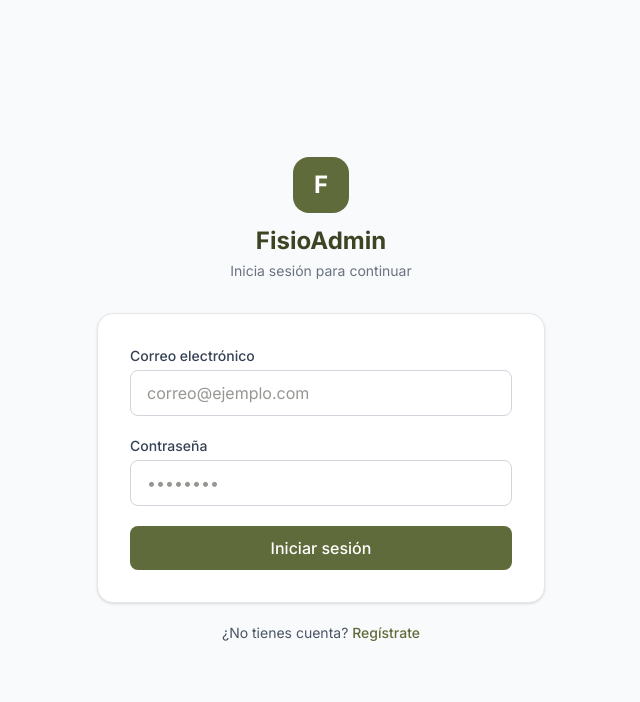
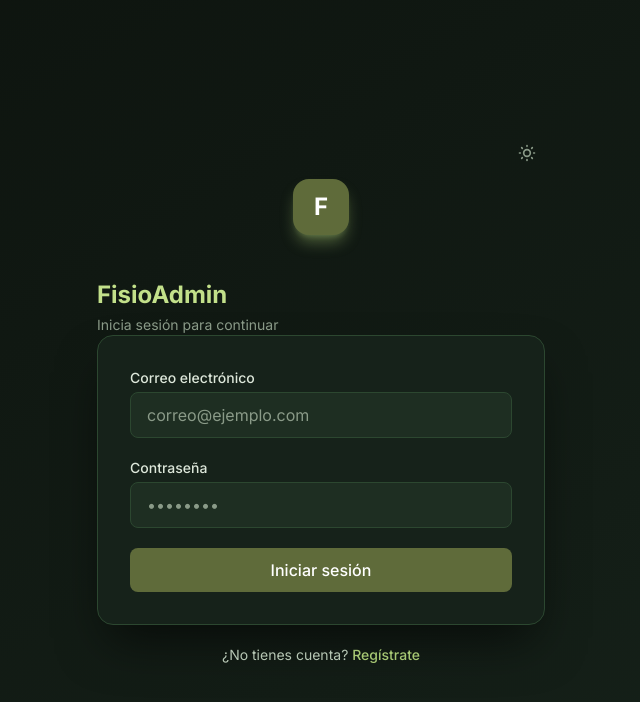
Before and after one commit to juan-bot/FisioAdmin, a React (Vite) app: page / in a window 1280 px wide. Shown: the top 702 px of the page, without its empty margins (319-959 px from the left). Built offline with nearby package versions, Linux system fonts and the light colour scheme; no server answers.

Commit message:
add dark mode

```diff
--- a/src/App.tsx
+++ b/src/App.tsx
@@ -1,6 +1,8 @@
 import { useState } from 'react';
 import { AuthProvider, useAuth } from './context/AuthContext';
 import { AppProvider } from './context/AppContext';
+import { ThemeProvider } from './context/ThemeContext';
+import { ThemeToggle } from './components/ui/ThemeToggle';
 import { Sidebar } from './components/layout/Sidebar';
 import { Footer } from './components/layout/Footer';
 import { AuthScreen } from './components/auth/AuthScreen';
@@ -146,10 +148,11 @@ function Header() {
   return (
       <header className="flex items-center justify-between lg:justify-end gap-4">
         <div className="lg:hidden pl-12">
-          <h2 className="text-xl font-bold text-primary-dark">FisioAdmin</h2>
+          <h2 className="text-xl font-bold text-primary-dark dark:text-white">FisioAdmin</h2>
         </div>
       <div className="flex items-center gap-4">
-        <div className="flex items-center gap-3 p-2 bg-white rounded-xl border border-gray-200">
+        <ThemeToggle />
+        <div className="flex items-center gap-3 p-2 bg-white rounded-xl border border-gray-200 dark:bg-[#16221a] dark:border-[#2c4730]">
           <div className="hidden sm:block text-right">
             <p className="text-sm font-medium text-gray-900">Hoy</p>
             <p className="text-xs text-gray-500">
@@ -213,9 +216,11 @@ function Root() {
 
 function App() {
   return (
-    <AuthProvider>
-      <Root />
-    </AuthProvider>
+    <ThemeProvider>
+      <AuthProvider>
+        <Root />
+      </AuthProvider>
+    </ThemeProvider>
   );
 }
 
--- a/src/components/auth/AuthScreen.tsx
+++ b/src/components/auth/AuthScreen.tsx
@@ -1,5 +1,6 @@
 import { useState, FormEvent } from 'react';
 import { useAuth } from '../../context/AuthContext';
+import { ThemeToggle } from '../ui/ThemeToggle';
 
 type Mode = 'login' | 'register';
 
@@ -48,19 +49,22 @@ export function AuthScreen() {
   const labelClass = "block text-sm font-medium text-gray-700 mb-1";
 
   return (
-    <div className="min-h-screen flex items-center justify-center bg-gray-50 p-4">
+    <div className="min-h-screen flex items-center justify-center bg-gray-50 p-4 dark:bg-gradient-to-br dark:from-[#0d130e] dark:to-[#16221a]">
       <div className="w-full max-w-md">
+        <div className="flex justify-end mb-2">
+          <ThemeToggle />
+        </div>
         <div className="text-center mb-8">
-          <div className="inline-flex items-center justify-center w-14 h-14 rounded-2xl bg-primary text-white text-2xl font-bold mb-3">
+          <div className="inline-flex items-center justify-center w-14 h-14 rounded-2xl bg-primary text-white text-2xl font-bold mb-3 dark:shadow-lg dark:shadow-[#a7c874]/40">
             F
           </div>
-          <h1 className="text-2xl font-bold text-primary-dark">FisioAdmin</h1>
-          <p className="text-sm text-gray-500 mt-1">
-            {mode === 'login' ? 'Inicia sesión para continuar' : 'Crea tu cuenta'}
-          </p>
         </div>
+        <h1 className="text-2xl font-bold text-primary-dark dark:text-[#c2e08a]">FisioAdmin</h1>
+        <p className="text-sm text-gray-500 mt-1 dark:text-[#8a9a88]">
+          {mode === 'login' ? 'Inicia sesión para continuar' : 'Crea tu cuenta'}
+        </p>
 
-        <form onSubmit={handleSubmit} className="bg-white p-6 sm:p-8 rounded-2xl border border-gray-200 shadow-sm space-y-5">
+      <form onSubmit={handleSubmit} className="bg-white p-6 sm:p-8 rounded-2xl border border-gray-200 shadow-sm space-y-5 dark:bg-[#16221a] dark:border-[#2c4730] dark:shadow-2xl dark:shadow-black/60">
           {error && <div className="p-3 bg-danger-light border border-danger text-danger rounded-lg text-sm">{error}</div>}
           {authError && <div className="p-3 bg-danger-light border border-danger text-danger rounded-lg text-sm">{authError}</div>}
           {info && <div className="p-3 bg-secondary-light border border-secondary text-secondary-dark rounded-lg text-sm">{info}</div>}
--- a/src/components/dashboard/Metrics.tsx
+++ b/src/components/dashboard/Metrics.tsx
@@ -251,7 +251,7 @@ export default function Metrics() {
             <p className="text-sm text-gray-500">Por tipo de atención</p>
           </CardHeader>
           <CardBody>
-            <DonutChart />
+            <DonutChart segments={donutSegments} />
           </CardBody>
         </Card>
       </div>
--- /dev/null
+++ b/src/components/ui/ThemeToggle.tsx
@@ -0,0 +1,24 @@
+import { useTheme } from '../../context/ThemeContext';
+
+export function ThemeToggle() {
+  const { theme, toggle } = useTheme();
+  const isDark = theme === 'dark';
+
+  return (
+    <button
+      onClick={toggle}
+      aria-label={isDark ? 'Cambiar a modo claro' : 'Cambiar a modo oscuro'}
+      className="p-2 text-gray-500 hover:text-gray-700 rounded-lg hover:bg-gray-100 transition-colors dark:text-gray-300 dark:hover:text-gray-100 dark:hover:bg-gray-700"
+    >
+      {isDark ? (
+        <svg className="w-5 h-5" fill="none" stroke="currentColor" viewBox="0 0 24 24">
+          <path strokeLinecap="round" strokeLinejoin="round" strokeWidth="2" d="M12 3v1m0 16v1m9-9h-1M4 12H3m15.364 6.364l-.707-.707M6.343 6.343l-.707-.707m12.728 0l-.707.707M6.343 17.657l-.707.707M16 12a4 4 0 11-8 0 4 4 0 018 0z" />
+        </svg>
+      ) : (
+        <svg className="w-5 h-5" fill="none" stroke="currentColor" viewBox="0 0 24 24">
+          <path strokeLinecap="round" strokeLinejoin="round" strokeWidth="2" d="M20.354 15.354A9 9 0 018.646 3.646 9.003 9.003 0 0012 21a9.003 9.003 0 008.354-5.646z" />
+        </svg>
+      )}
+    </button>
+  );
+}
--- /dev/null
+++ b/src/context/ThemeContext.tsx
@@ -0,0 +1,43 @@
+import { createContext, useContext, useState, useEffect, ReactNode } from 'react';
+
+type Theme = 'light' | 'dark';
+
+interface ThemeContextType {
+  theme: Theme;
+  toggle: () => void;
+}
+
+const ThemeContext = createContext<ThemeContextType | undefined>(undefined);
+
+function getInitialTheme(): Theme {
+  const stored = localStorage.getItem('fisio-theme');
+  if (stored === 'dark' || stored === 'light') return stored;
+  return 'dark';
+}
+
+export function ThemeProvider({ children }: { children: ReactNode }) {
+  const [theme, setTheme] = useState<Theme>(getInitialTheme);
+
+  useEffect(() => {
+    const root = document.documentElement;
+    if (theme === 'dark') root.classList.add('dark');
+    else root.classList.remove('dark');
+    localStorage.setItem('fisio-theme', theme);
+  }, [theme]);
+
+  const toggle = () => setTheme(t => (t === 'dark' ? 'light' : 'dark'));
+
+  return (
+    <ThemeContext.Provider value={{ theme, toggle }}>
+      {children}
+    </ThemeContext.Provider>
+  );
+}
+
+export function useTheme() {
+  const context = useContext(ThemeContext);
+  if (!context) {
+    throw new Error('useTheme must be used within ThemeProvider');
+  }
+  return context;
+}
--- a/src/index.css
+++ b/src/index.css
@@ -1,6 +1,8 @@
 @import "tailwindcss";
 
 @source "./**/*.{ts,tsx,js,jsx}";
+
+@custom-variant dark (&:where(.dark, .dark *));
 
 @theme {
   --color-primary: #5f6b3a;
@@ -111,11 +113,11 @@
   }
 
   .card {
-    @apply bg-white rounded-xl shadow-sm border border-gray-100 overflow-hidden;
+    @apply bg-white rounded-xl shadow-sm border border-gray-100 overflow-hidden dark:bg-gray-800 dark:border-gray-700;
   }
 
   .card-header {
-    @apply px-6 py-4 border-b border-gray-100 bg-gray-50;
+    @apply px-6 py-4 border-b border-gray-100 bg-gray-50 dark:bg-gray-800/60 dark:border-gray-700;
   }
 
   .card-body {
@@ -127,22 +129,230 @@
   }
 
   .badge-success {
-    @apply bg-success-light text-success;
+    @apply bg-success-light text-success dark:bg-success/20 dark:text-success;
   }
 
   .badge-warning {
-    @apply bg-warning-light text-warning;
+    @apply bg-warning-light text-warning dark:bg-warning/20 dark:text-warning;
   }
 
   .badge-danger {
-    @apply bg-danger-light text-danger;
+    @apply bg-danger-light text-danger dark:bg-danger/20 dark:text-danger;
   }
 
   .badge-info {
-    @apply bg-primary-light text-primary-dark;
+    @apply bg-primary-light text-primary-dark dark:bg-primary/20 dark:text-primary;
   }
 
   .badge-secondary {
-    @apply bg-gray-100 text-gray-700;
+    @apply bg-gray-100 text-gray-700 dark:bg-gray-700 dark:text-gray-200;
   }
 }
+
+/* ===========================================================
+   Modo oscuro "vistoso": paleta verde-marca, gradientes y glows.
+   Se activa con la clase .dark en <html>.
+   =========================================================== */
+.dark {
+  color-scheme: dark;
+  --dm-bg: #0d130e;
+  --dm-surface: #16221a;
+  --dm-surface-2: #1e2e22;
+  --dm-elev: #233626;
+  --dm-border: #2c4730;
+  --dm-brand: #a7c874;
+  --dm-brand-2: #c2e08a;
+  --dm-accent: #e3c878;
+}
+
+.dark body {
+  background-color: var(--dm-bg);
+  background-image: radial-gradient(1200px 600px at 100% -10%, rgba(167, 200, 116, 0.10), transparent 60%),
+                    radial-gradient(900px 500px at -10% 110%, rgba(227, 200, 120, 0.08), transparent 55%);
+  color: #e8efe6;
+}
+
+.dark ::-webkit-scrollbar-thumb {
+  background: var(--dm-elev);
+  border-color: var(--dm-bg);
+}
+
+.dark ::selection {
+  background: rgba(167, 200, 116, 0.35);
+  color: #fff;
+}
+
+.dark .bg-white,
+.dark .bg-gray-50 {
+  background-color: var(--dm-surface) !important;
+}
+
+.dark .bg-gray-100,
+.dark .bg-gray-200 {
+  background-color: var(--dm-surface-2) !important;
+}
+
+.dark .bg-gray-300 {
+  background-color: var(--dm-elev) !important;
+}
+
+.dark .text-gray-900,
+.dark .text-gray-800 {
+  color: #f3f8f1 !important;
+}
+
+.dark .text-gray-700 {
+  color: #dde7da !important;
+}
+
+.dark .text-gray-600 {
+  color: #b6c6b4 !important;
+}
+
+.dark .text-gray-500,
+.dark .text-gray-400 {
+  color: #8a9a88 !important;
+}
+
+.dark .text-primary-dark {
+  color: var(--dm-brand-2) !important;
+}
+
+.dark .text-primary {
+  color: var(--dm-brand) !important;
+}
+
+.dark .text-accent,
+.dark .text-accent-dark {
+  color: var(--dm-accent) !important;
+}
+
+/* Fondos "light" de marca -> tintes translúcidos en dark */
+.dark .bg-primary-light {
+  background-color: rgba(167, 200, 116, 0.14) !important;
+}
+.dark .bg-secondary-light {
+  background-color: rgba(167, 200, 116, 0.12) !important;
+}
+.dark .bg-accent-light {
+  background-color: rgba(227, 200, 120, 0.14) !important;
+}
+.dark .bg-danger-light {
+  background-color: rgba(220, 90, 70, 0.15) !important;
+}
+.dark .bg-clay-light {
+  background-color: rgba(200, 120, 90, 0.14) !important;
+}
+.dark .bg-success-light {
+  background-color: rgba(70, 170, 110, 0.15) !important;
+}
+.dark .bg-warning-light {
+  background-color: rgba(220, 170, 60, 0.15) !important;
+}
+
+.dark .text-secondary-dark {
+  color: #cfe0b0 !important;
+}
+.dark .text-danger {
+  color: #f0a89a !important;
+}
+.dark .border-danger {
+  border-color: rgba(220, 90, 70, 0.4) !important;
+}
+.dark .border-secondary {
+  border-color: rgba(167, 200, 116, 0.4) !important;
+}
+.dark .border-primary {
+  border-color: rgba(167, 200, 116, 0.4) !important;
+}
+.dark .border-accent {
+  border-color: rgba(227, 200, 120, 0.4) !important;
+}
+
+.dark .border-gray-100,
+.dark .border-gray-200,
+.dark .border-gray-300,
+.dark .border-gray-400 {
+  border-color: var(--dm-border) !important;
+}
+
+.dark .divide-gray-100 > *,
+.dark .divide-gray-200 > *,
+.dark .divide-gray-300 > * {
+  border-color: var(--dm-border) !important;
+}
+
+.dark .ring-gray-300 {
+  --tw-ring-color: #3c5b3f;
+}
+
+.dark input,
+.dark textarea,
+.dark select {
+  background-color: var(--dm-surface-2);
+  color: #e8efe6;
+  border-color: var(--dm-border);
+}
+
+.dark input:focus,
+.dark textarea:focus,
+.dark select:focus {
+  border-color: var(--dm-brand);
+  box-shadow: 0 0 0 3px rgba(167, 200, 116, 0.25);
+}
+
+.dark input::placeholder,
+.dark textarea::placeholder {
+  color: #8a9a88;
+}
+
+.dark label {
+  color: #b6c6b4;
+}
+
+.dark thead {
+  background-color: var(--dm-surface) !important;
+  color: #8a9a88 !important;
+}
+
+.dark tbody {
+  color: #e8efe6;
+}
+
+.dark tbody tr:hover {
+  background-color: rgba(167, 200, 116, 0.06) !important;
+}
+
+.dark .btn-ghost:hover {
+  background-color: var(--dm-surface-2);
+}
+
+.dark .btn-outline:hover {
+  background-color: rgba(167, 200, 116, 0.18);
+  border-color: var(--dm-brand);
+}
+
+/* Tarjetas con profundidad y borde superior de marca */
+.dark .card {
+  background-color: var(--dm-surface) !important;
+  border-color: var(--dm-border) !important;
+  box-shadow: 0 10px 30px -12px rgba(0, 0, 0, 0.7);
+}
+
+.dark .card-header {
+  background-color: var(--dm-surface-2) !important;
+  border-color: var(--dm-border) !important;
+}
+
+/* Encabezados de sección con acento de marca */
+.dark .card-header h1,
+.dark .card-header h2,
+.dark .card-header h3 {
+  color: var(--dm-brand-2);
+}
+
+/* Glow de marca para elementos activos/destacados */
+.dark .ring-brand-glow,
+.dark .shadow-brand-glow {
+  box-shadow: 0 0 0 1px rgba(167, 200, 116, 0.4), 0 0 18px -2px rgba(167, 200, 116, 0.45) !important;
+}
```
Also changed, not shown: src/components/dashboard/Dashboard.tsx (+17 -3 lines), src/components/layout/Sidebar.tsx (+7 -6 lines).
